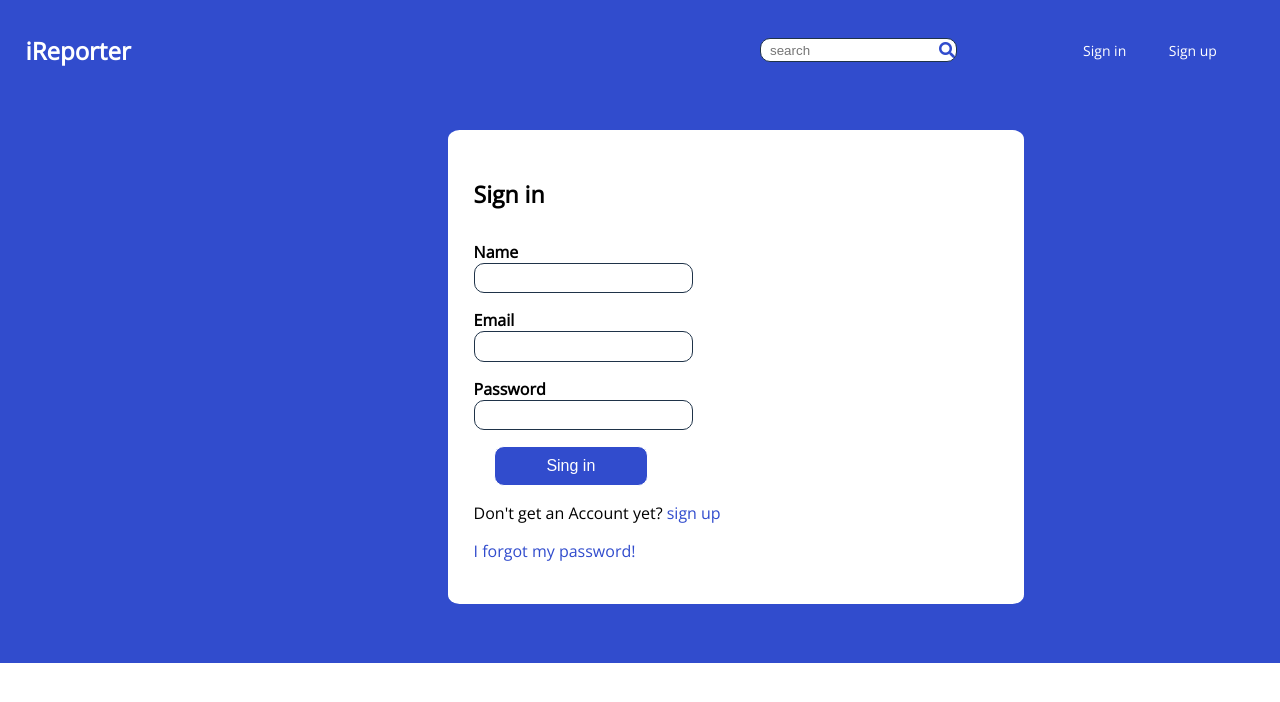
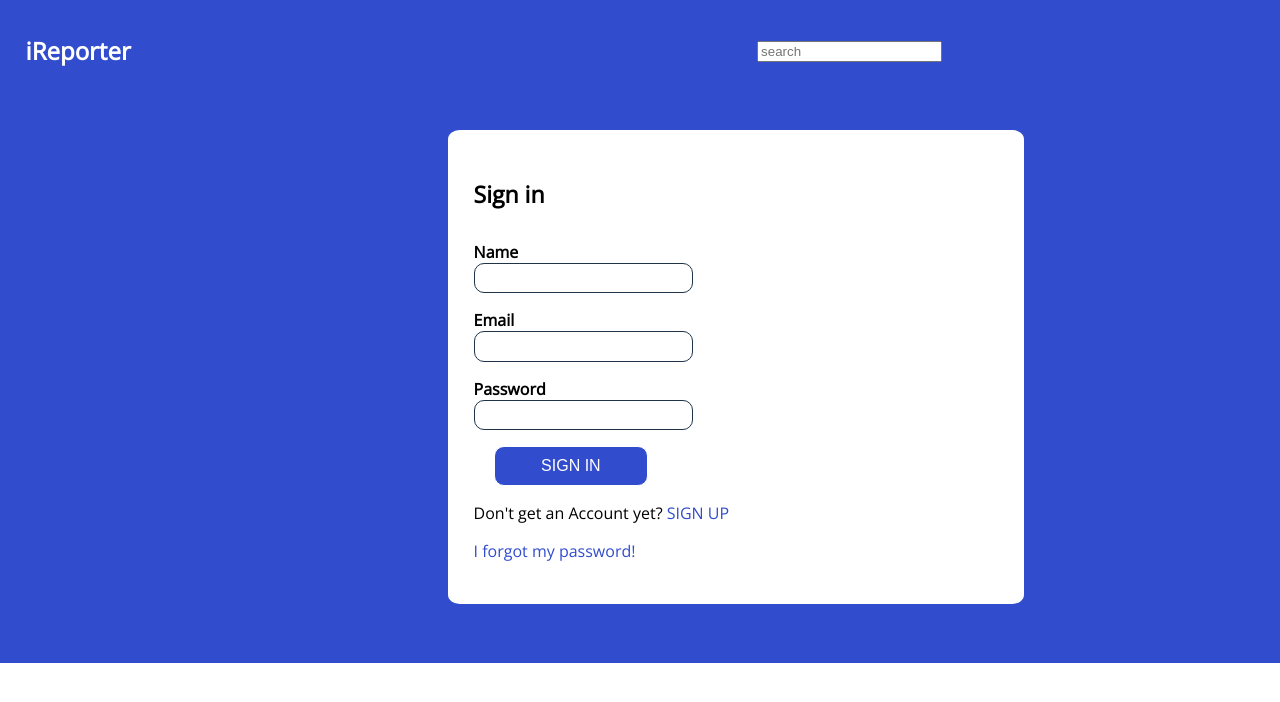
Before and after one commit to thiernomoudou/iReporter, a website: page UI/login.html in a window 1280 px wide. Drawn offline with nearby package versions, Linux system fonts and the light colour scheme.

Commit message:
Capitalize signin and signup and hide from the sidebar

```diff
--- a/UI/css/index.css
+++ b/UI/css/index.css
@@ -803,3 +803,8 @@ input[type=radio]:checked{
 .edit-profile{
 	margin-left: 100px;
 }
+
+/* LF feedback */
+.hide {
+	visibility: hidden;
+}
--- a/UI/login.html
+++ b/UI/login.html
@@ -16,11 +16,11 @@
 	<section class="custom-navbar">
 		<a class="logo" href="index.html">iReporter</a>
         <form class="nav-search">
-        	<input type="search" class="search-input"  aria-label="search" placeholder="search"/>
+        	<input type="search hide" class="search-input"  aria-label="search" placeholder="search"/>
         </form>
-		<div class="search-icon"  href=""><i class="fas fa-search"></i></div>
-		<a class="login" href="login.html">Sign in</a>
-		<a class="signup" href="signup.html">Sign up</a>
+		<div class="search-icon hide"  href=""><i class="fas fa-search"></i></div>
+		<a class="login hide" href="login.html">SIGN IN</a>
+		<a class="signup hide" href="signup.html">SIGN UP</a>
 
 	</section>
 	<!-- navbar ends -->
@@ -42,8 +42,8 @@
 				<input type="password" name="password" id="password">
 			</p>
 
-			<button type="submit" class="submit-button">Sing in</button>
-			<p>Don't get an Account yet? <a href="signup.html">sign up</a></p>
+			<button type="submit" class="submit-button">SIGN IN</button>
+			<p>Don't get an Account yet? <a href="signup.html">SIGN UP</a></p>
 			<p> <a href="">I forgot my password!</a></p>
 
 
```
Also changed, not shown: UI/index.html (+2 -2 lines), UI/signup.html (+5 -5 lines).
